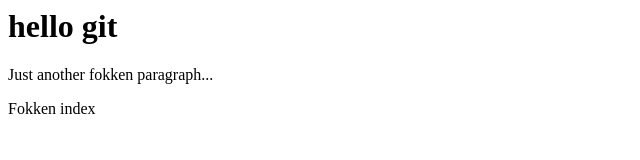
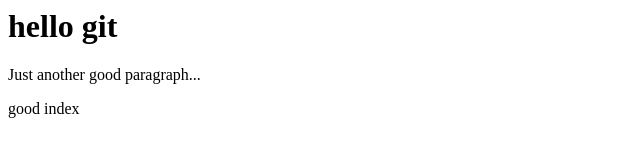
Before and after one commit to DEM0RG4N/native, a website: page index.html in a window 1280 px wide. Shown: the full height of the page, 0-640 px from the left. Drawn offline with Linux system fonts and the light colour scheme.

Commit message:
4-ая коммитка

```diff
--- a/index.html
+++ b/index.html
@@ -2,7 +2,7 @@
 <head></head>
 <body>
     <h1>hello git</h1>
-    <p>Just another fokken paragraph...</p>
-    <p>Fokken index</p>
+    <p>Just another good paragraph...</p>
+    <p>good index</p>
 </body>
 </html>
```
Also changed, not shown: package.json (added, +24 -0 lines), 2 other files.
